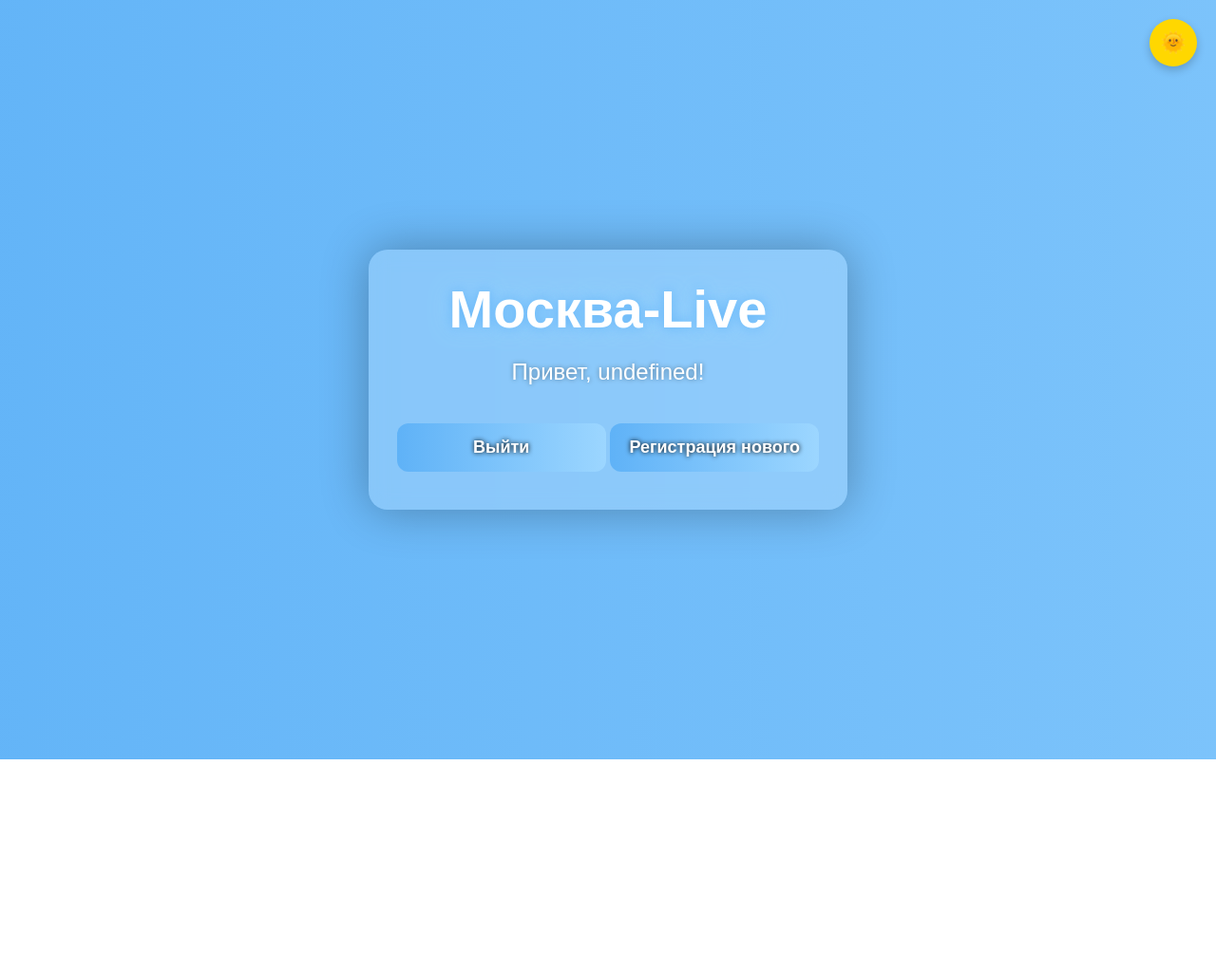
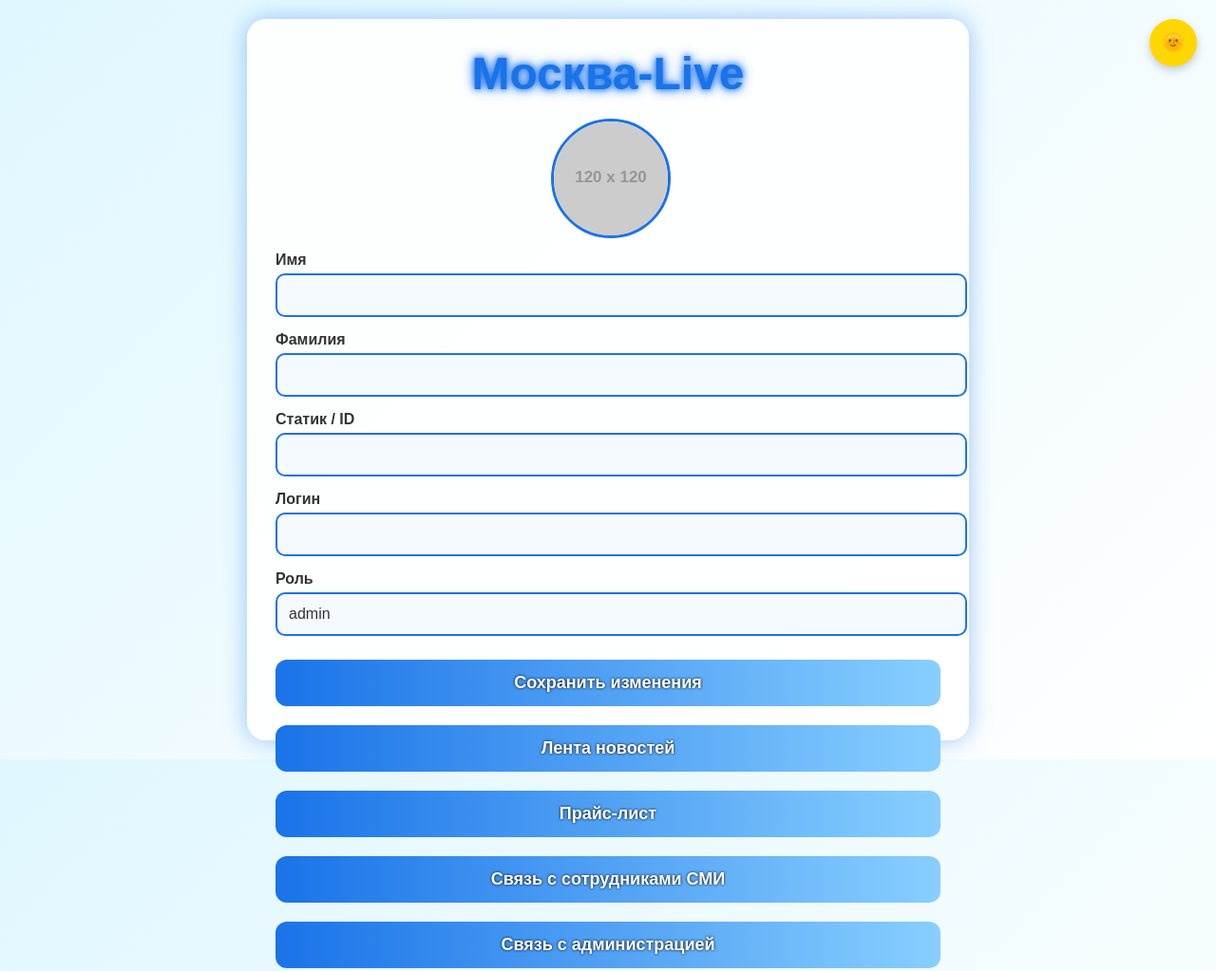
Before and after one commit to NikxnOff2004/moskowlivermrp, a plain HTML site: page prof.html in a window 1280 px wide. Shown: the top 1023 px of the page at 95% size. Before the commit the page ends 800 px from the top, so only its background shows below. Drawn offline with Linux system fonts and the light colour scheme; sample sign-in values are in the browser's storage; placeholder pictures from the web are drawn by us; a web font is replaced by a local one.

Commit message:
prof.html

```diff
--- a/prof.html
+++ b/prof.html
@@ -11,84 +11,147 @@ body {
     padding: 0;
     font-family: 'Benzin', sans-serif;
     height: 100vh;
-    overflow: hidden;
+    overflow-y: auto;
     display: flex;
     justify-content: center;
-    align-items: center;
-    color: #fff;
-    position: relative;
     transition: background 1s, color 1s;
 }
 
-/* --- Анимированный фон --- */
-body::before {
-    content: "";
-    position: fixed;
-    top: 0; left: 0; right: 0; bottom: 0;
-    z-index: -1;
-    background: linear-gradient(270deg, #5fb2f7, #9cd6ff, #5fb2f7, #a8dcff, #5fb2f7);
-    background-size: 1000% 1000%;
-    animation: gradientAnimation 30s ease infinite;
-    transition: background 2s;
+body.light {
+    background: linear-gradient(135deg, #e0f7ff, #ffffff);
+    color: #333;
 }
 
-body.dark::before {
-    background: linear-gradient(270deg, #0f1c2f, #194a6f, #0f1c2f, #2a5a9f, #0f1c2f);
+body.dark {
+    background: linear-gradient(135deg, #0f1c2f, #194a6f);
+    color: #fff;
 }
 
-@keyframes gradientAnimation {
-    0% {background-position: 0% 50%;}
-    50% {background-position: 100% 50%;}
-    100% {background-position: 0% 50%;}
+/* --- Контейнер профиля --- */
+.container {
+    width: 90%;
+    max-width: 700px;
+    margin: 20px 0;
+    padding: 30px;
+    border-radius: 20px;
+    backdrop-filter: blur(10px);
+    display: flex;
+    flex-direction: column;
+    align-items: center;
+    transition: background 0.5s, box-shadow 0.5s;
 }
 
-/* --- Контейнер --- */
-.container {
-    text-align: center;
-    max-width: 600px;
-    padding: 30px;
-    background: rgba(255,255,255,0.2);
-    border-radius: 20px;
-    box-shadow: 0 0 50px rgba(0,0,0,0.3);
-    backdrop-filter: blur(10px);
-    transition: background 1s;
+body.light .container {
+    background: rgba(255,255,255,0.9);
+    box-shadow: 0 0 25px rgba(26,115,232,0.4);
 }
 
 body.dark .container {
-    background: rgba(0,0,0,0.4);
+    background: rgba(20,20,35,0.8);
+    box-shadow: 0 0 25px #00f0ff, 0 0 50px #9b00ff;
 }
 
 /* --- Логотип --- */
 .logo {
-    font-size: 56px;
+    font-size: 48px;
     font-weight: 700;
     margin-bottom: 20px;
-    text-shadow: 0 0 15px #5fb2f7, 0 0 30px #9cd6ff;
-    animation: logoGlow 3s ease-in-out infinite alternate;
-    transition: text-shadow 1s;
+    animation: glow 3s ease-in-out infinite alternate;
+}
+
+body.light .logo {
+    color: #1a73e8;
+    text-shadow: 0 0 5px #1a73e8, 0 0 10px #88cfff;
 }
 
 body.dark .logo {
-    text-shadow: 0 0 15px #0f4c8c, 0 0 30px #5fb2f7;
+    color: #00f0ff;
+    text-shadow: 0 0 10px #00f0ff, 0 0 20px #9b00ff;
 }
 
-@keyframes logoGlow {
-    0% {text-shadow: 0 0 10px #5fb2f7, 0 0 20px #9cd6ff;}
-    100% {text-shadow: 0 0 20px #5fb2f7, 0 0 40px #9cd6ff;}
+@keyframes glow {
+    0% {text-shadow: 0 0 5px, 0 0 10px;}
+    100% {text-shadow: 0 0 10px, 0 0 20px;}
 }
 
-/* --- Приветствие --- */
-.welcome {
-    font-size: 24px;
-    margin-bottom: 30px;
-    text-shadow: 0 0 5px rgba(0,0,0,0.4);
-    transition: color 1s, text-shadow 1s;
+/* --- Аватарка --- */
+.avatar-container {
+    position: relative;
+    width: 120px;
+    height: 120px;
+    margin-bottom: 20px;
+}
+
+.avatar-container img {
+    width: 100%;
+    height: 100%;
+    border-radius: 50%;
+    border: 3px solid #1a73e8;
+    object-fit: cover;
+}
+
+body.dark .avatar-container img {
+    border-color: #00f0ff;
+}
+
+.avatar-container input {
+    position: absolute;
+    bottom: 0;
+    left: 50%;
+    transform: translateX(-50%);
+    opacity: 0;
+    width: 100%;
+    cursor: pointer;
+}
+
+/* --- Поля профиля --- */
+.profile-field {
+    width: 100%;
+    margin-bottom: 15px;
+    display: flex;
+    flex-direction: column;
+    align-items: flex-start;
+}
+
+.profile-field label {
+    margin-bottom: 5px;
+    font-weight: 700;
+}
+
+.profile-field input {
+    width: 100%;
+    padding: 12px;
+    border-radius: 10px;
+    border: 2px solid;
+    font-size: 16px;
+    outline: none;
+    transition: 0.3s;
+}
+
+body.light .profile-field input {
+    border-color: #1a73e8;
+    background: rgba(240,248,255,0.7);
+    color: #333;
+}
+
+body.dark .profile-field input {
+    border-color: #00f0ff;
+    background: rgba(0,0,0,0.4);
+    color: #fff;
+}
+
+.profile-field input:focus {
+    box-shadow: 0 0 10px #88cfff;
+}
+
+body.dark .profile-field input:focus {
+    box-shadow: 0 0 10px #00f0ff;
 }
 
 /* --- Кнопки --- */
 .button {
-    width: 220px;
-    padding: 15px;
+    width: 100%;
+    padding: 14px;
     margin: 10px 0;
     border-radius: 12px;
     font-size: 18px;
@@ -96,18 +159,16 @@ body.dark .logo {
     cursor: pointer;
     border: none;
     color: #fff;
-    text-shadow: 0 0 5px #000;
-    background: linear-gradient(90deg, #5fb2f7, #9cd6ff);
-    transition: 0.5s, transform 0.3s;
+    text-shadow: 0 0 3px #000;
+    background: linear-gradient(90deg, #1a73e8, #88cfff);
+    transition: 0.3s;
 }
 
 body.dark .button {
-    background: linear-gradient(90deg, #0f4c8c, #5fb2f7);
+    background: linear-gradient(90deg, #00f0ff, #9b00ff);
 }
 
-.button:hover {
-    transform: scale(1.05);
-}
+.button:hover { transform: scale(1.05); }
 
 /* --- Плавающая кнопка темы --- */
 .theme-switch {
@@ -135,42 +196,108 @@ body.dark .theme-switch {
     color: #ffd700;
 }
 
-.theme-switch:hover {
-    transform: scale(1.1);
-}
+.theme-switch:hover { transform: scale(1.1); }
 </style>
 </head>
 <body class="light">
 
 <div class="container">
     <div class="logo">Москва-Live</div>
-    <div class="welcome" id="welcomeText">Добро пожаловать!</div>
 
+    <div class="avatar-container">
+        <img id="avatarImg" src="https://via.placeholder.com/120" alt="Аватар">
+        <input type="file" id="avatarInput" accept="image/*">
+    </div>
+
+    <div class="profile-field">
+        <label>Имя</label>
+        <input type="text" id="firstname">
+    </div>
+    <div class="profile-field">
+        <label>Фамилия</label>
+        <input type="text" id="lastname">
+    </div>
+    <div class="profile-field">
+        <label>Статик / ID</label>
+        <input type="text" id="static">
+    </div>
+    <div class="profile-field">
+        <label>Логин</label>
+        <input type="text" id="login" disabled>
+    </div>
+    <div class="profile-field">
+        <label>Роль</label>
+        <input type="text" id="role" disabled>
+    </div>
+
+    <button class="button" onclick="saveProfile()">Сохранить изменения</button>
+
+    <button class="button" onclick="window.location.href='news.html'">Лента новостей</button>
+    <button class="button" onclick="window.location.href='price.html'">Прайс-лист</button>
+    <button class="button" onclick="window.location.href='media.html'">Связь с сотрудниками СМИ</button>
+    <button class="button" onclick="window.location.href='admin.html'">Связь с администрацией</button>
     <button class="button" onclick="logout()">Выйти</button>
-    <button class="button" onclick="window.location.href='reg.html'">Регистрация нового</button>
 </div>
 
 <button class="theme-switch" id="themeBtn">🌞</button>
 
 <script>
-// Получаем текущего пользователя из localStorage
-let users = JSON.parse(localStorage.getItem('users') || '[]');
+// Проверка авторизации
 let currentUser = JSON.parse(localStorage.getItem('currentUser'));
-
 if(!currentUser){
-    // Если пользователь не авторизован, перенаправляем на вход
     window.location.href = "log.html";
-} else {
-    document.getElementById('welcomeText').innerText = `Привет, ${currentUser.firstname}!`;
 }
 
-// Функция выхода
-function logout() {
+// Заполнение полей данными
+document.getElementById('firstname').value = currentUser.firstname || "";
+document.getElementById('lastname').value = currentUser.lastname || "";
+document.getElementById('static').value = currentUser.staticID || "";
+document.getElementById('login').value = currentUser.login || "";
+document.getElementById('role').value = currentUser.role || "";
+
+// Аватарка
+const avatarInput = document.getElementById('avatarInput');
+const avatarImg = document.getElementById('avatarImg');
+if(currentUser.avatar) avatarImg.src = currentUser.avatar;
+
+avatarInput.addEventListener('change', function() {
+    const file = this.files[0];
+    if(file){
+        const reader = new FileReader();
+        reader.onload = function(e){
+            avatarImg.src = e.target.result;
+        }
+        reader.readAsDataURL(file);
+    }
+});
+
+// Сохранение профиля
+function saveProfile(){
+    currentUser.firstname = document.getElementById('firstname').value.trim();
+    currentUser.lastname = document.getElementById('lastname').value.trim();
+    currentUser.staticID = document.getElementById('static').value.trim();
+    currentUser.avatar = avatarImg.src;
+
+    localStorage.setItem('currentUser', JSON.stringify(currentUser));
+
+    // Обновляем в списке пользователей
+    let users = JSON.parse(localStorage.getItem('users') || '[]');
+    let index = users.findIndex(u => u.login === currentUser.login);
+    if(index !== -1){
+        users[index] = currentUser;
+        localStorage.setItem('users', JSON.stringify(users));
+    }
+
+    alert("✅ Данные профиля сохранены!");
+}
+
+// Выход
+function logout(){
     localStorage.removeItem('currentUser');
     window.location.href = "log.html";
 }
 
-// Плавающая кнопка смены темы
+// Смена темы
 const themeBtn = document.getElementById('themeBtn');
 themeBtn.addEventListener('click', () => {
     const body = document.body;
```
